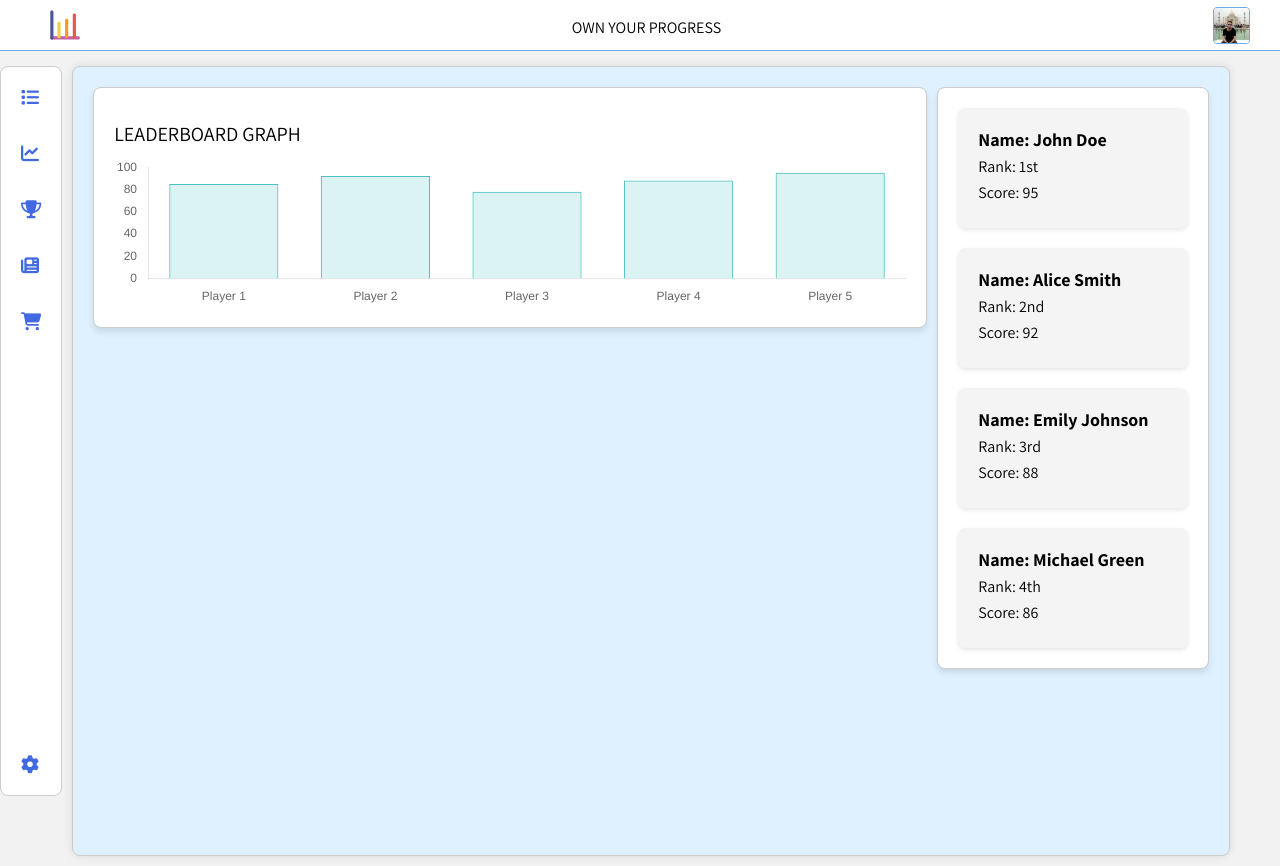
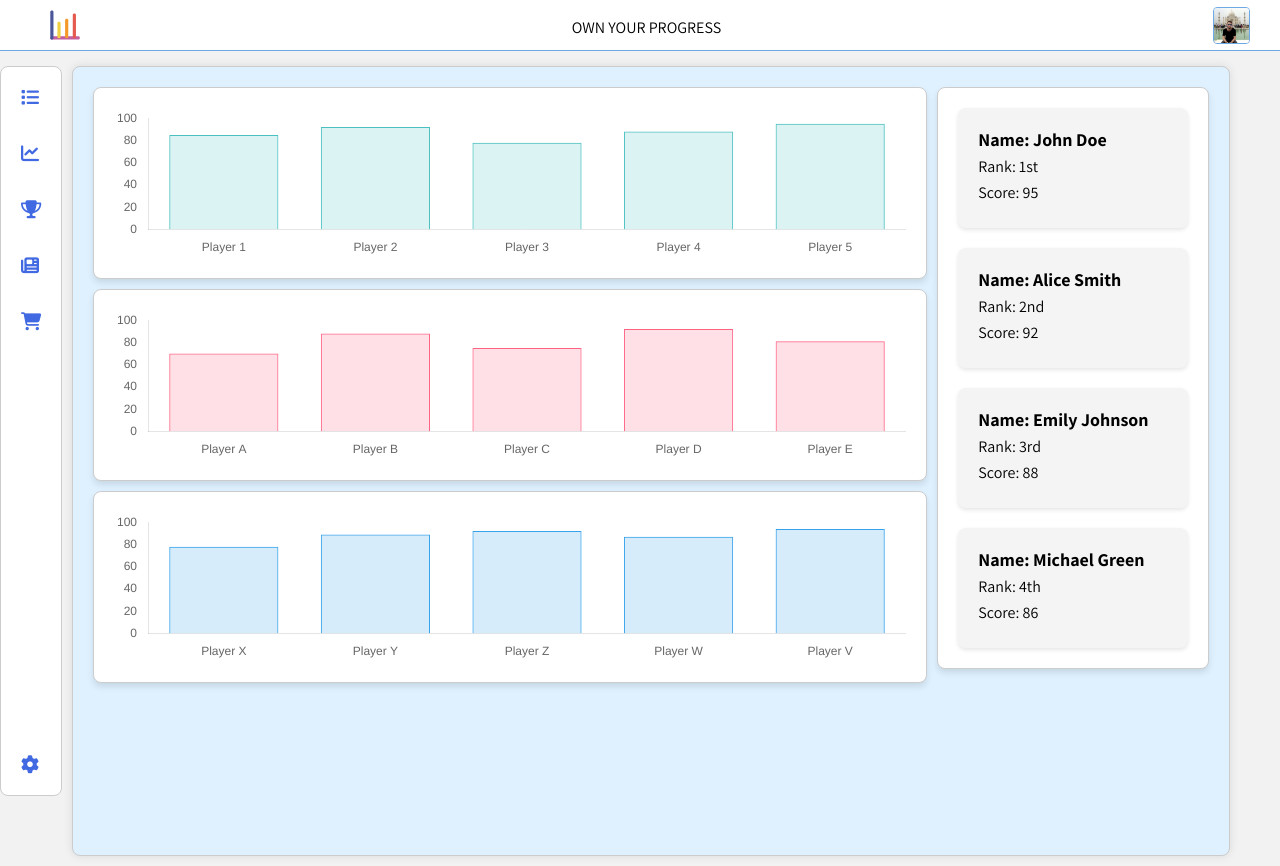
Before and after one commit to joseph-johnson27001/habits_tracker, a Vue app: page /#/leaderboard in a window 1280 px wide. Built offline with nearby package versions, Linux system fonts and the light colour scheme.

Commit message:
Dynamic graphs

```diff
--- a/src/components/Leaderboard/LeaderboardGraph.vue
+++ b/src/components/Leaderboard/LeaderboardGraph.vue
@@ -1,8 +1,8 @@
 <template>
   <div class="card">
-    <h1>LEADERBOARD GRAPH</h1>
     <div class="graph-container">
-      <canvas id="leaderboard-graph"></canvas>
+      <!-- Use a dynamic canvas id to differentiate between graphs -->
+      <canvas :id="canvasId"></canvas>
     </div>
   </div>
 </template>
@@ -10,23 +10,22 @@
 <script>
 import Chart from "chart.js/auto";
 export default {
+  props: {
+    data: {
+      type: Object,
+      required: true,
+    },
+    canvasId: {
+      type: String,
+      required: true,
+    },
+  },
   mounted() {
     this.renderLeaderboardGraph();
   },
   methods: {
     renderLeaderboardGraph() {
-      const data = {
-        labels: ["Player 1", "Player 2", "Player 3", "Player 4", "Player 5"],
-        datasets: [
-          {
-            label: "Score",
-            data: [85, 92, 78, 88, 95],
-            backgroundColor: "rgba(75, 192, 192, 0.2)",
-            borderColor: "rgba(75, 192, 192, 1)",
-            borderWidth: 1,
-          },
-        ],
-      };
+      const { labels, datasets } = this.data;
 
       const options = {
         responsive: true,
@@ -53,10 +52,13 @@ export default {
         },
       };
 
-      const ctx = document.getElementById("leaderboard-graph").getContext("2d");
+      const ctx = document.getElementById(this.canvasId).getContext("2d");
       new Chart(ctx, {
         type: "bar",
-        data: data,
+        data: {
+          labels: labels,
+          datasets: datasets,
+        },
         options: options,
       });
     },
--- a/src/views/LeaderboardPage.vue
+++ b/src/views/LeaderboardPage.vue
@@ -1,7 +1,12 @@
 <template>
   <div class="leaderboard-page">
     <div>
-      <LeaderboardGraph />
+      <LeaderboardGraph
+        v-for="(graphData, index) in graphDataArray"
+        :key="index"
+        :data="graphData"
+        :canvasId="'leaderboard-graph-' + index"
+      />
     </div>
     <div>
       <LeaderboardUserStats />
@@ -18,6 +23,48 @@ export default {
     LeaderboardGraph,
     LeaderboardUserStats,
   },
+  data() {
+    return {
+      graphDataArray: [
+        {
+          labels: ["Player 1", "Player 2", "Player 3", "Player 4", "Player 5"],
+          datasets: [
+            {
+              label: "Score",
+              data: [85, 92, 78, 88, 95],
+              backgroundColor: "rgba(75, 192, 192, 0.2)",
+              borderColor: "rgba(75, 192, 192, 1)",
+              borderWidth: 1,
+            },
+          ],
+        },
+        {
+          labels: ["Player A", "Player B", "Player C", "Player D", "Player E"],
+          datasets: [
+            {
+              label: "Score",
+              data: [70, 88, 75, 92, 81],
+              backgroundColor: "rgba(255, 99, 132, 0.2)",
+              borderColor: "rgba(255, 99, 132, 1)",
+              borderWidth: 1,
+            },
+          ],
+        },
+        {
+          labels: ["Player X", "Player Y", "Player Z", "Player W", "Player V"],
+          datasets: [
+            {
+              label: "Score",
+              data: [78, 89, 92, 87, 94],
+              backgroundColor: "rgba(54, 162, 235, 0.2)",
+              borderColor: "rgba(54, 162, 235, 1)",
+              borderWidth: 1,
+            },
+          ],
+        },
+      ],
+    };
+  },
 };
 </script>
 
```
